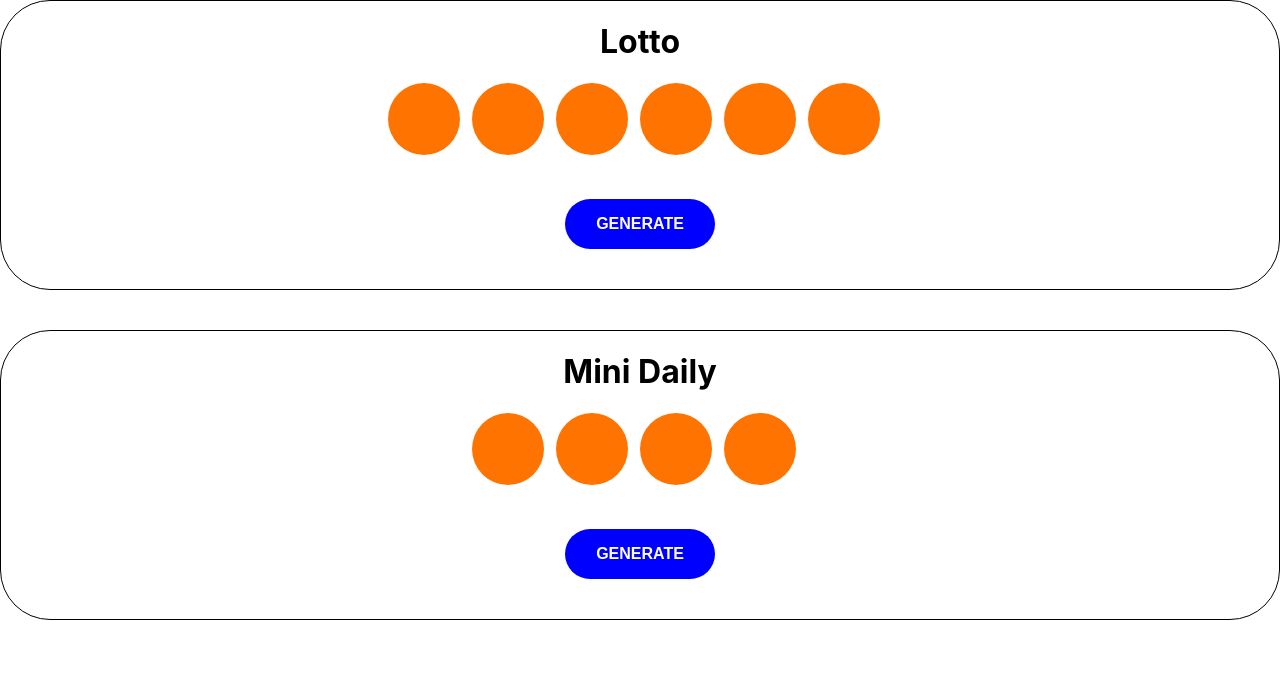
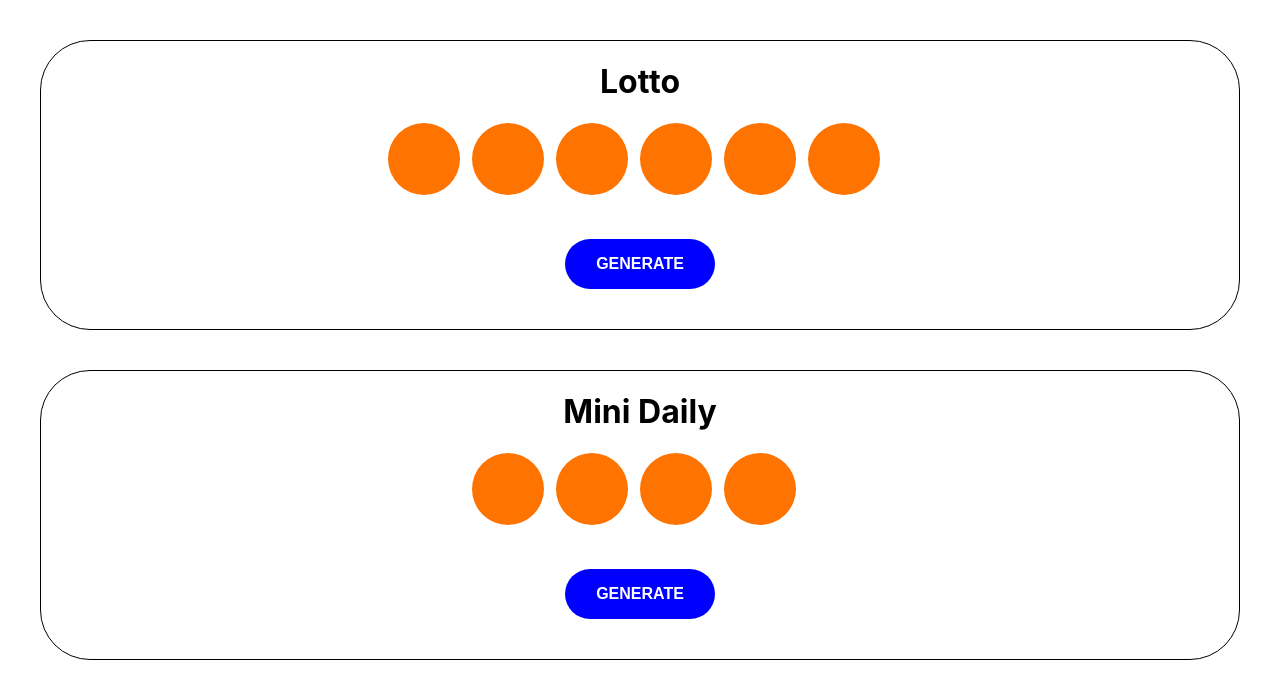
Before and after one commit to branaust/section-8, a React (Create React App) app: page / in a window 1280 px wide. Shown: the top 698 px of the page. Built offline with nearby package versions, Linux system fonts and the light colour scheme.

Commit message:
style update

```diff
--- a/src/Lottery.css
+++ b/src/Lottery.css
@@ -17,5 +17,5 @@
 .Lotto-Container{
     border: 1px solid black;
     border-radius: 50px;
-    margin-bottom: 40px;
+    margin: 40px;
 }
```
